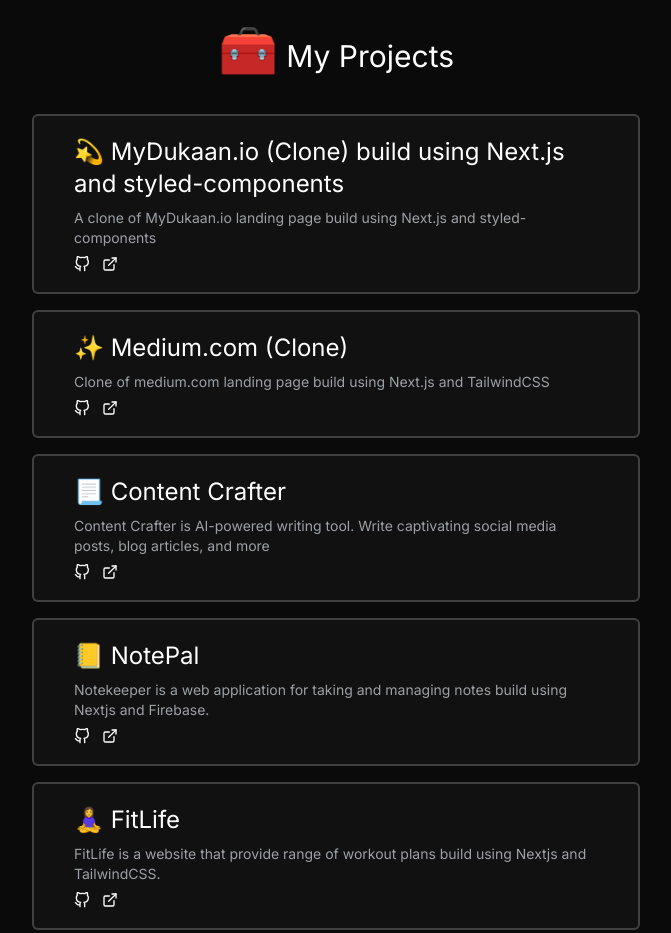
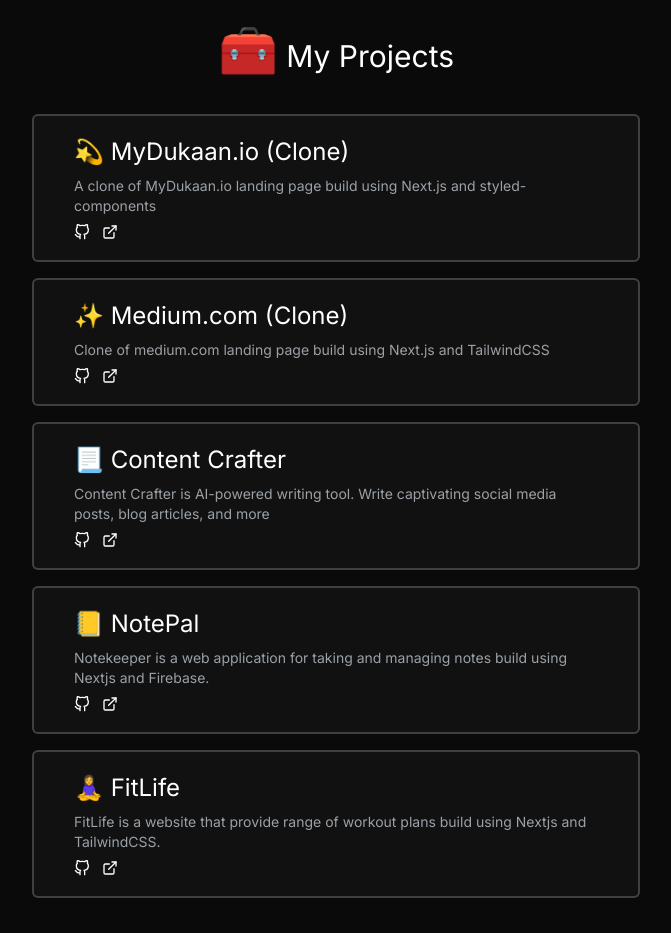
Before and after one commit to PoojaBela/PoojaBela.github.io, a React (Vite) app: page / in a window 1280 px wide. Shown: the part 1120-2053 px from the top of the page, without its empty margins (304-975 px from the left). Built offline with nearby package versions, Linux system fonts and the light colour scheme; a web font is replaced by a local one.

Commit message:
corrected description

```diff
--- a/src/components/Projects.jsx
+++ b/src/components/Projects.jsx
@@ -2,7 +2,7 @@
 
     const projects = ([
         {
-            name: '💫 MyDukaan.io (Clone) build using Next.js and styled-components',
+            name: '💫 MyDukaan.io (Clone)',
             description: 'A clone of MyDukaan.io landing page build using Next.js and styled-components',
             demo: 'https://dukkan-clone.vercel.app/',
             code: 'https://github.com/poojabela/dukkan-clone'
```
Also changed, not shown: 2 other files (tests, documents, lock files or other folders).
